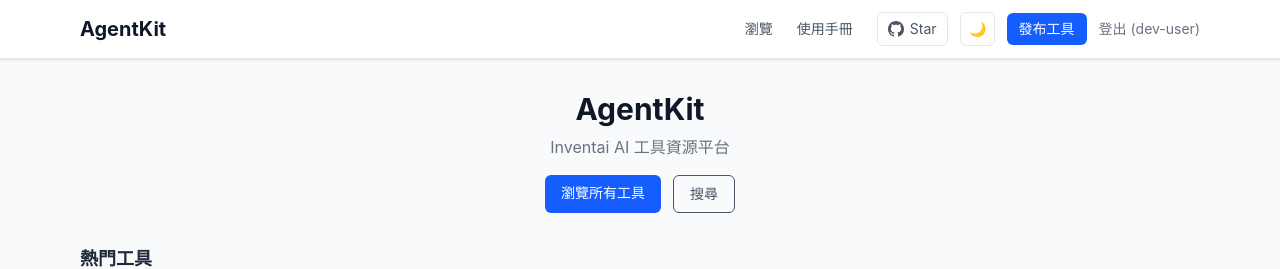
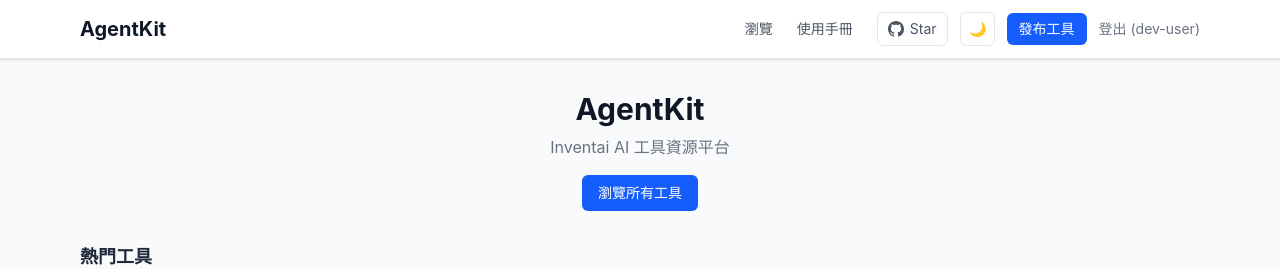
Before and after one commit to knew-inventai/agentkit, a React (Vite) app: page / in a window 1280 px wide. Shown: the top 269 px of the page. Built offline with nearby package versions, Linux system fonts and the light colour scheme; no server answers.

Commit message:
fix: remove stale search button from HomePage

```diff
--- a/src/pages/HomePage.tsx
+++ b/src/pages/HomePage.tsx
@@ -21,9 +21,6 @@
           <Link to="/browse" className="rounded-md bg-blue-600 px-4 py-2 text-sm text-white hover:bg-blue-700">
             瀏覽所有工具
           </Link>
-          <Link to="/search" className="rounded-md border px-4 py-2 text-sm text-gray-600 hover:bg-gray-50 dark:border-gray-600 dark:text-gray-300 dark:hover:bg-gray-700">
-            搜尋
-          </Link>
         </div>
       </div>
 
```
